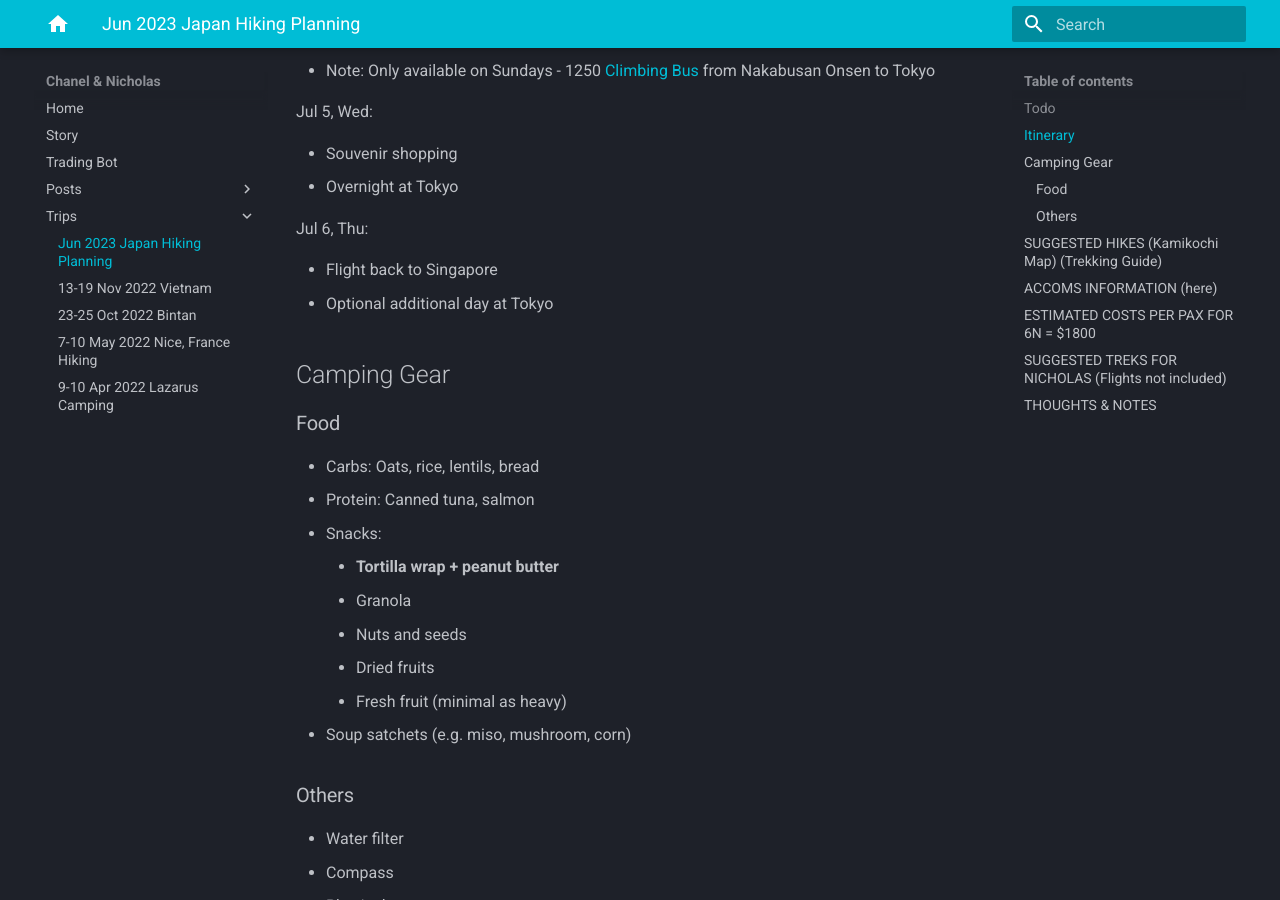
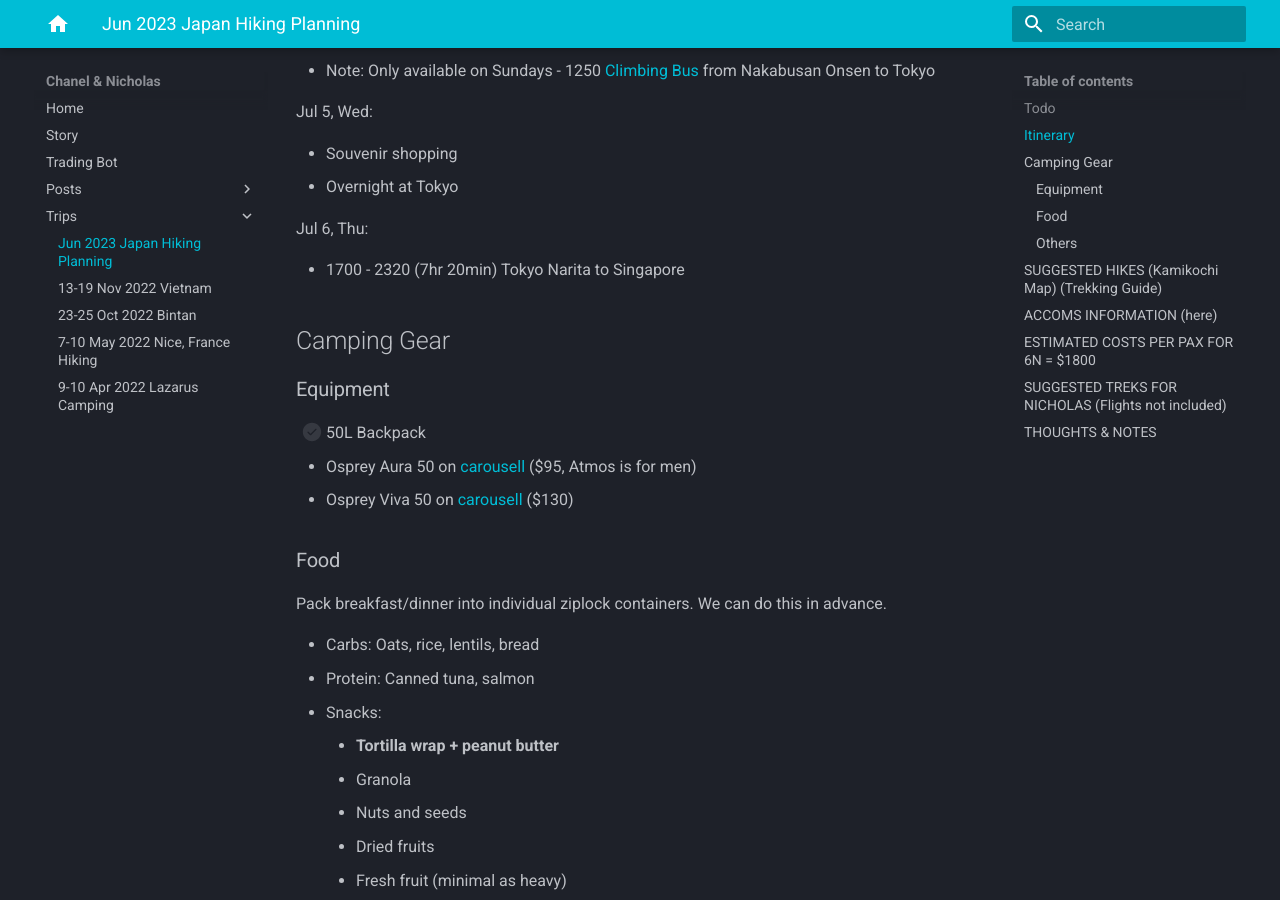
Before and after one commit to extrange/chanel, an MkDocs documentation site: the page built from docs/trips/2023-04-07-japan-hiking.md, in a window 1280 px wide and 900 px high, scrolled down 1891 px. Built offline with MkDocs 1.6.1 and Material for MkDocs 9.7.7, drawn with Linux system fonts in a browser that asks for light colours; some of the changed text lies outside the part shown.

Commit message:
Add flight details Add backpack choices

```diff
--- a/docs/trips/2023-04-07-japan-hiking.md
+++ b/docs/trips/2023-04-07-japan-hiking.md
@@ -10,7 +10,7 @@
 
 Jun 28, Wed:
 
--   Flight from Singapore to Tokyo, Arrival in the morning
+-   1250 - 0900 (7hr 10 min) Flight from Singapore to Tokyo Narita
 -   [Transport to Shinjuku][nrt-to-shinjuku]
 -   Purchase or rent mountaineering gear and supplies at Shinjuku ([Yamarent][yamarent], [L-breath][lbreath], 7-eleven, Don Quijote)
 -   Eat Ichiran Ramen, Explore Kabukicho, Omoide Yokocho in Shinjuku
@@ -69,12 +69,19 @@ Jul 5, Wed:
 
 Jul 6, Thu:
 
--   Flight back to Singapore
--   Optional additional day at Tokyo
+-   1700 - 2320 (7hr 20min) Tokyo Narita to Singapore
 
 ## Camping Gear
 
+### Equipment
+
+- [ ] 50L Backpack
+  - Osprey Aura 50 on [carousell][aura 50] ($95, Atmos is for men)
+  - Osprey Viva 50 on [carousell][viva-50] ($130)
+
 ### Food
+
+Pack breakfast/dinner into individual ziplock containers. We can do this in advance.
 
 -   Carbs: Oats, rice, lentils, bread
 -   Protein: Canned tuna, salmon
@@ -150,3 +157,5 @@ Japan is kinda expensive since we have to pay for campgrounds which is $20 per p
 [north-africa-trek]: https://sgtrek.com/event/climb-mt-toubkal-2023/
 [russia-trek]: https://sgtrek.com/event/mt-elbrus-classic-south-route-2023/
 [tajikistan-trek]: https://sgtrek.com/event/guided-expeditions-to-lenin-peak-2023/
+[aura 50]: https://www.carousell.sg/p/osprey-aura-50-backpack-1099245763/
+[viva-50]: https://www.carousell.sg/p/osprey-viva-50-pack-in-cool-blue-1219397561/
```
